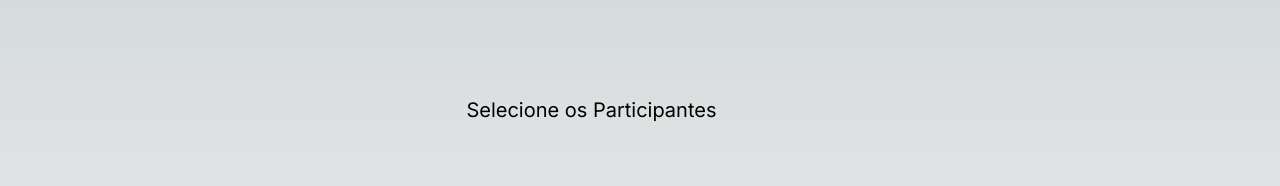
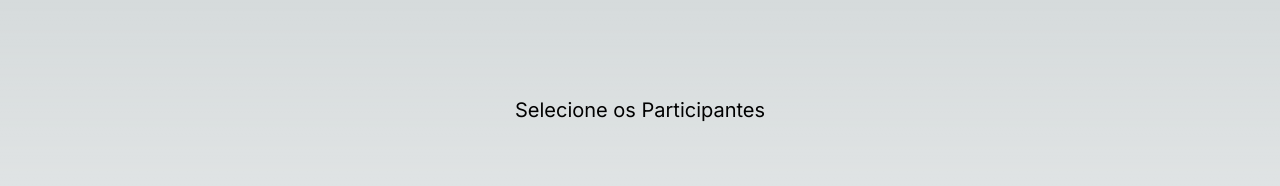
Before and after one commit to NicolasTroles/simple-magic-life-counter, a Next.js app: page / in a window 1280 px wide. Shown: the top 186 px of the page. Built offline with nearby package versions, Linux system fonts and the light colour scheme.

Commit message:
Fix text center

```diff
--- a/src/app/page.js
+++ b/src/app/page.js
@@ -47,7 +47,9 @@ export default function Home() {
     <main className="flex h-screen w-screen flex-col items-center justify-start">
       {!start ? (
         <div className=" p-24">
-          <h1 className="text-xl mb-20">Selecione os Participantes</h1>
+          <h1 className="text-xl mb-20 text-center">
+            Selecione os Participantes
+          </h1>
           <div>
             <div className="flex gap-2 items-center mb-4">
               <input
```
